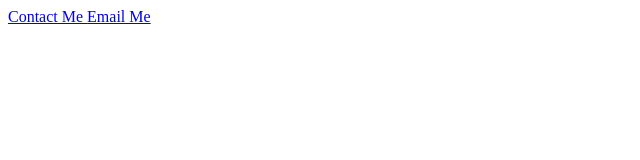
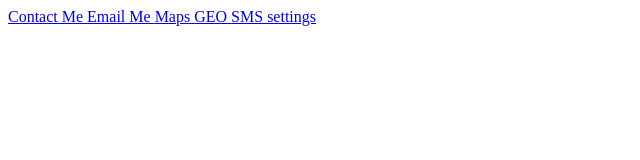
Before and after one commit to AB944736/ab944736apk, a plain HTML site: page index.html in a window 1280 px wide. Shown: the whole page, without its empty margins (0-640 px from the left). Drawn offline with Linux system fonts and the light colour scheme.

Commit message:
Update index.html

```diff
--- a/index.html
+++ b/index.html
@@ -2,5 +2,9 @@
   <body>
     <a href=tel://555-111-5555 target=”_blank”> Contact Me </a>
     <a href=mailto://myname@gmail.com target=”_blank”> Email Me </a>
+    <a href=maps:// target=”_blank”> Maps </a>
+    <a href=GEO:// target=”_blank”> GEO </a>
+    <a href=SMS://888-888-8888 target=”_blank”> SMS </a>
+    <a href=settings:// target=”_blank”> settings </a>
     </body>
     </html>
```
